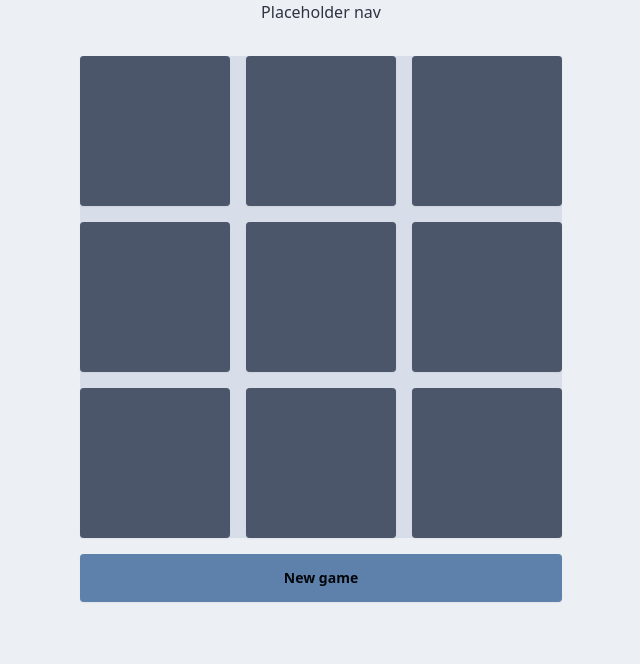
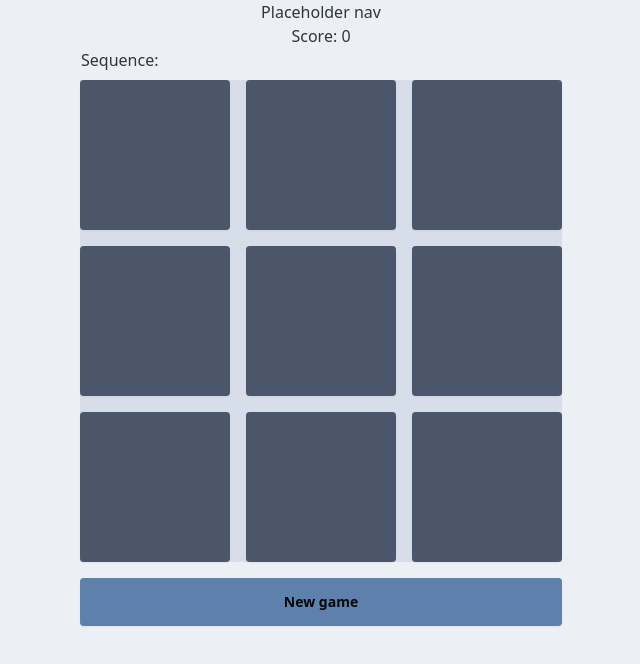
Before and after one commit to dinesh-58/shiDDR, a React (Vite) app: page / in a window 1280 px wide. Shown: the top 664 px of the page, without its empty margins (319-959 px from the left). Built offline with nearby package versions, Linux system fonts and the light colour scheme.

Commit message:
implement score system

```diff
--- a/src/App.jsx
+++ b/src/App.jsx
@@ -24,6 +24,8 @@ export default function App() {
     const botSequenceRef = useRef([]);
     const sequenceIntervalId = useRef(null)
     const [botSequenceState, setBotSequenceState] = useState([])
+    const [score, setScore] = useState(0)
+    const [lives, setLives] = useState(3)
 
     /* ref is used to store latest Board state.
         * this is because setInterval will use initial value of botBoard and pass that to functions called by it
@@ -50,6 +52,7 @@ export default function App() {
 
         if(id == botSequenceRef.current[0] && (playerBoardRef.current[id].isEnabled != true)) {
             togglePad(id);  // enable pad
+            setScore(prevScore => prevScore + 1);
             console.log("correct")
             setTimeout(() => {
                 // debugger
@@ -94,21 +97,27 @@ export default function App() {
 
         // generates new sequence every second.
         // setInterval returns id which is used to stop loop (using clearInteral) in generateBotSequence
-        const intervalId = setInterval(generateBotSequence, 1000);
+        const intervalId = setInterval(generateBotSequence, 1500);
         console.log("intervalId: " + intervalId)
         sequenceIntervalId.current = intervalId
     }
 
     const botSequenceElements = botSequenceState.map((padId, i) => {
-        return (<li key={i}>
-                    {i == (botSequenceState.length - 1) ? padId + 1 : 'X'}
-                </li>)
+        return (
+            <li key={i}>
+                {i == (botSequenceState.length - 1) ? padId + 1 : 'X'}
+            </li>
+        )
     })
 
     return (
-        <div id="App" className="flex max-h-screen flex-col max-w-[80%] mx-auto items-center">
+        <div id="App" className="flex max-h-screen flex-col max-w-[80%] sm:max-w-[480px] mx-auto items-center">
             <nav>Placeholder nav</nav>
-            <ul className="flex h-8">{botSequenceElements}</ul>
+            <h3>Score: {score}</h3>
+            <ul className="flex self-start h-8 w-1/3 gap-4 [&>*]:block">
+                <span>Sequence: </span>
+                {botSequenceElements}
+            </ul>
             <main className="flex flex-col gap-4 justify-evenly">
                 <Board boardType="player" board={playerBoard} padClick={handlePlayerClick}/>
                 <button className="btn btn-primary"
```
